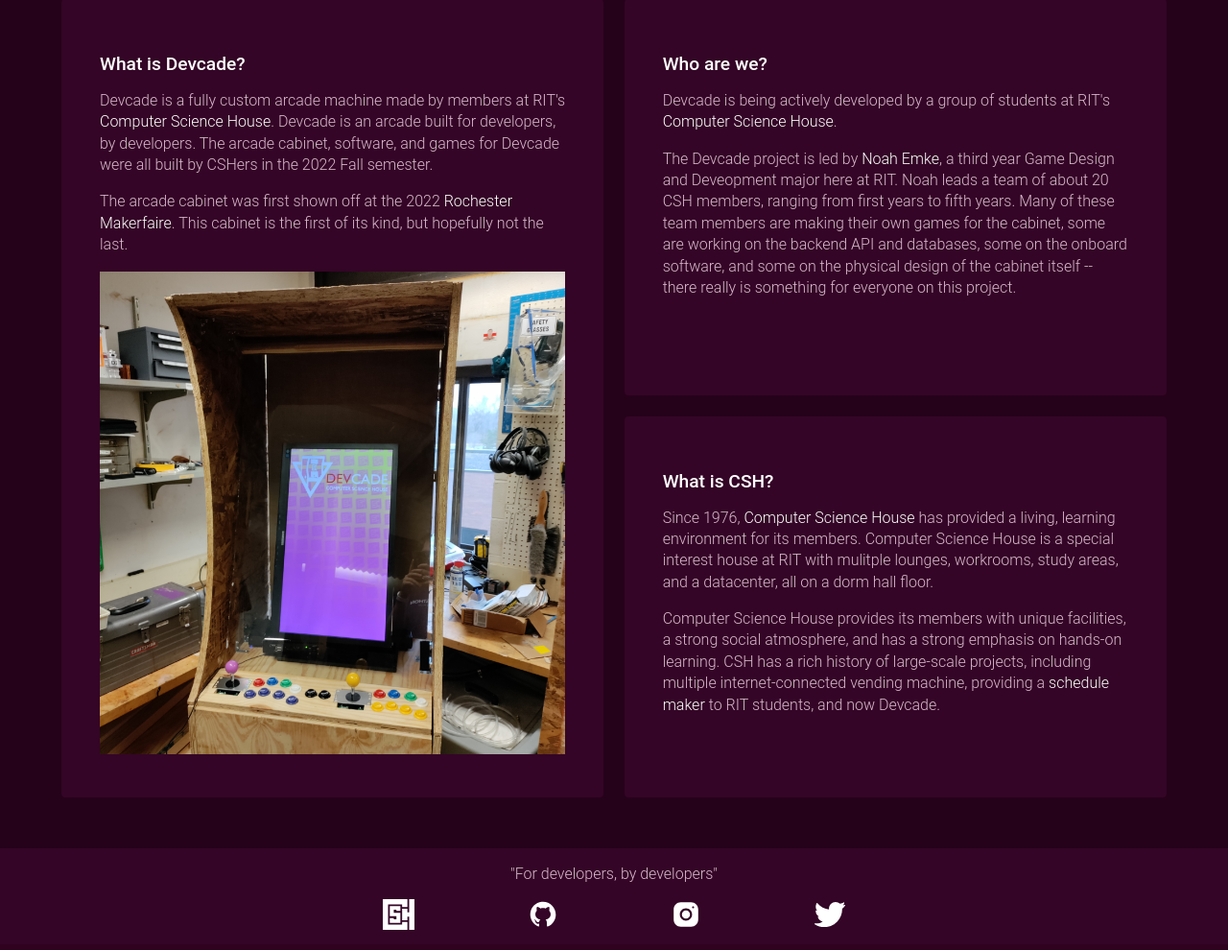
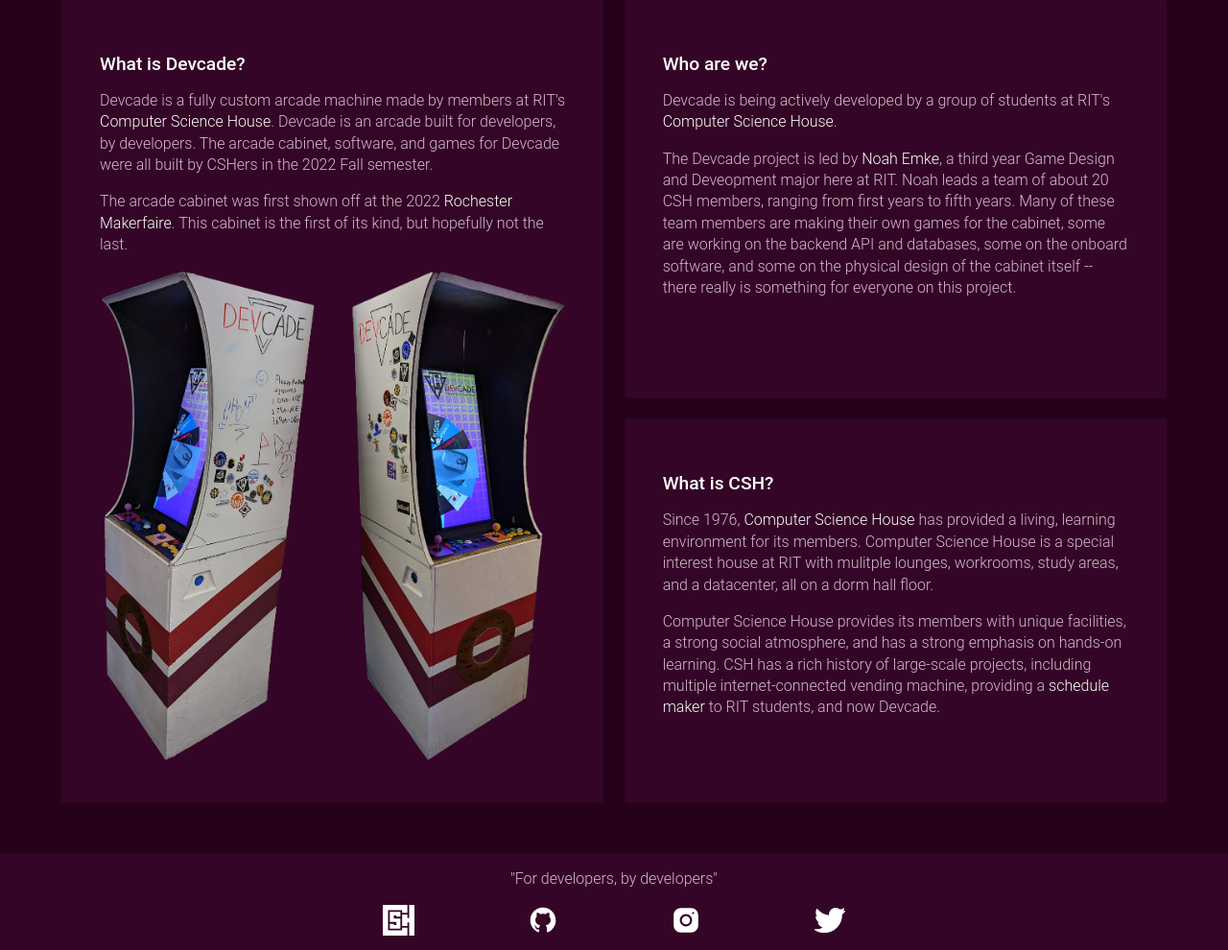
Before and after one commit to ComputerScienceHouse/devcade-website, a Flask app: page / in a window 1280 px wide. Shown: the part 401-1391 px from the top of the page at 96% size. Before the commit the page ends 1370 px from the top, so only its background shows below. Run offline with Flask 3, Linux system fonts and the light colour scheme.

Commit message:
Updated picture on homepage

```diff
--- a/src/templates/home.html
+++ b/src/templates/home.html
@@ -14,7 +14,7 @@
       first of its kind, but hopefully not the last.
     </p>
     <p></p>
-    <img style="width: 100%" src="{{ url_for('static', filename='images/cabinetirl.jpg') }}"></img>
+    <img style="width: 100%" src="{{ url_for('static', filename='images/cabinetirl.png') }}"></img>
   </div>
   <div id="about-team-wrapper" class="subcontent">
     <h2>Who are we?</h2>
```
Also changed, not shown: src/static/images/cabinetirl.jpg (deleted), src/static/images/cabinetirl.png (added).
